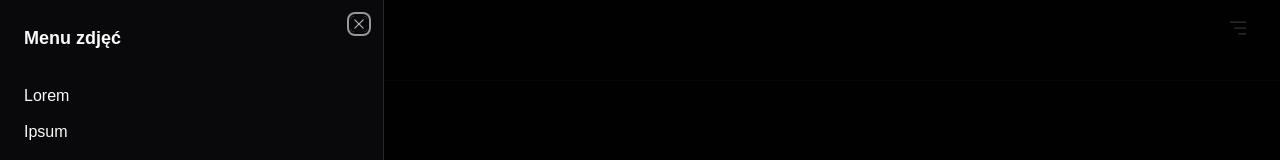
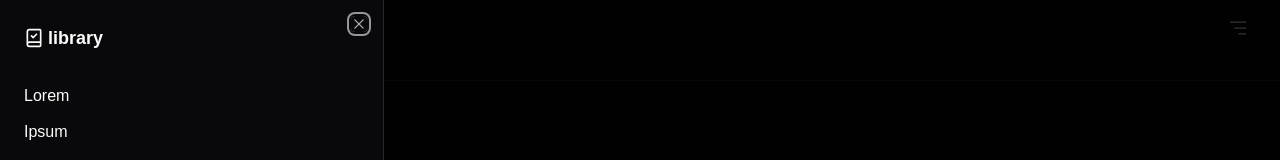
Before and after one commit to Muszchrom/Library, a Next.js app in the folder Frontend/: page / in a window 1280 px wide. Both pictures are taken after a click on the button 1238 px from the left and 28 px from the top of the page. Shown: the top 160 px of the page. Built offline with nearby package versions, Linux system fonts and the light colour scheme.

Commit message:
changed logo

```diff
--- a/Frontend/components/site-header.tsx
+++ b/Frontend/components/site-header.tsx
@@ -5,6 +5,7 @@ import {
   SheetTitle,
   SheetTrigger,
 } from "@/components/ui/sheet"
+import { BookCheckIcon } from "lucide-react";
 import Link from "next/link";
 
 
@@ -19,7 +20,10 @@ export function SiteHeader() {
   return (
     <header className="">
       <div className="container px-4 md:px-8 mx-auto flex h-14 max-w-screen-2xl items-center justify-between ">
-        <h1 className="scroll-m-20 text-2xl font-bold tracking-tight">Grecja</h1>
+        <h1 className="scroll-m-20 text-xl font-bold tracking-tight inline-flex gap-1 items-center">
+          <BookCheckIcon className="h-5 w-5"/>
+          library
+        </h1>
         <Sheet>
           <SheetTrigger className="h-9 py-2 ml-2 px-0 bg-transparent hover:bg-transparent focus-visible:bg-transparent focus-visible:ring-0 focus-visible:ring-offset-0 ">
             <svg strokeWidth="1.5" viewBox="0 0 24 24" fill="none" xmlns="http://www.w3.org/2000/svg" className="h-5 w-5 [transform:rotateZ(180deg)]">
@@ -29,7 +33,10 @@ export function SiteHeader() {
             </svg>
           </SheetTrigger>
           <SheetContent side={"left"} className="flex flex-col">
-            <SheetTitle aria-describedby="">Menu zdjęć</SheetTitle>
+            <SheetTitle aria-describedby="" className="inline-flex gap-1 items-center">
+              <BookCheckIcon className="h-5 w-5"/>
+              library
+            </SheetTitle>
             <div className="my-4 pb-10 pr-6 flex-[1_1_0] flex flex-col">
               <div className="flex flex-col space-y-3">
                 {links.map((lnk) =>
```
